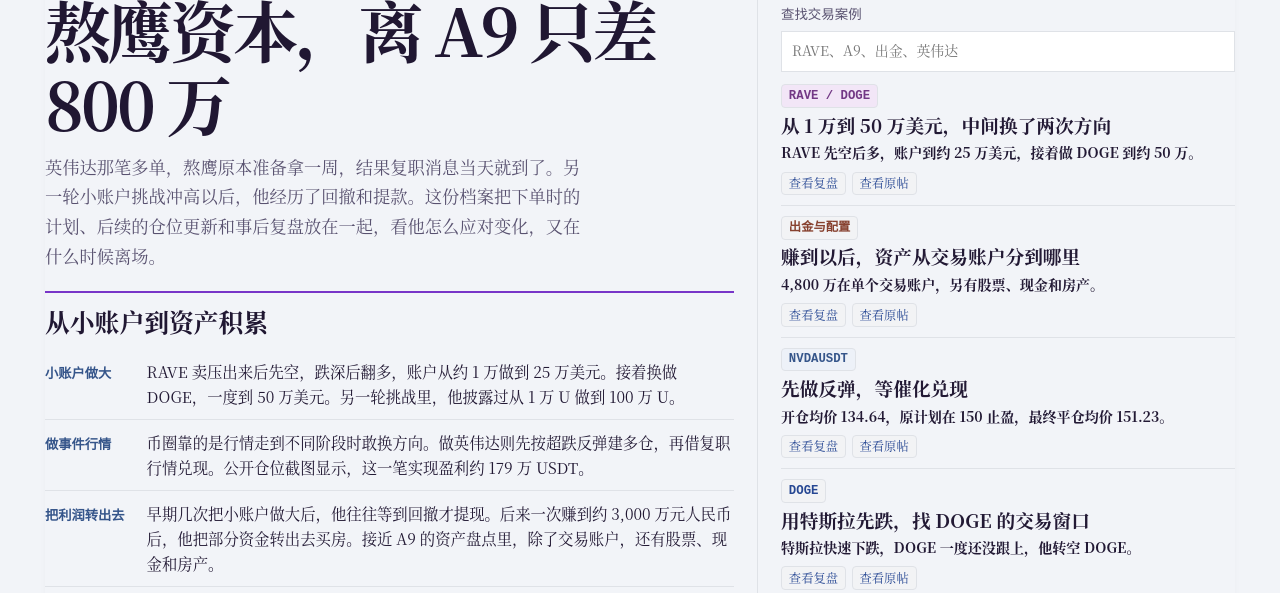
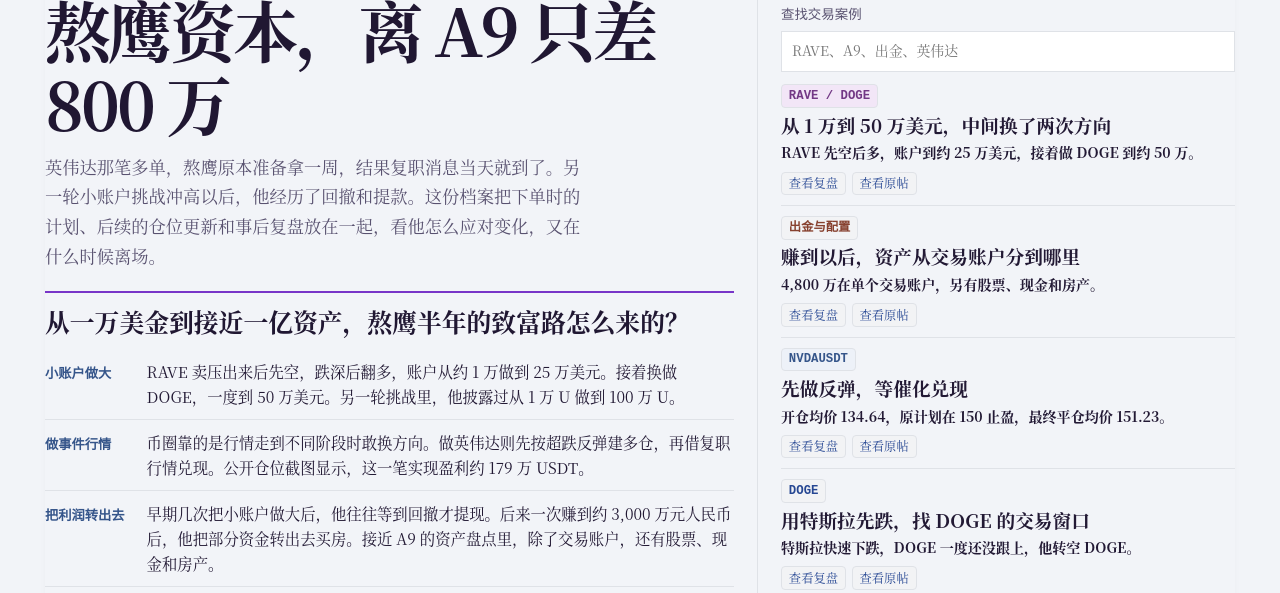
Before and after one commit to Greata16/GRT, a plain HTML site: page eagle-pixel.html in a window 1280 px wide. Shown: the part 197-790 px from the top of the page. Drawn offline with Linux system fonts and the light colour scheme.

Commit message:
Use the requested Eagle growth section heading

```diff
--- a/eagle-pixel.html
+++ b/eagle-pixel.html
@@ -31,7 +31,7 @@
         <h1>熬鹰资本，离 A9 只差 800 万</h1>
         <p class="lede">英伟达那笔多单，熬鹰原本准备拿一周，结果复职消息当天就到了。另一轮小账户挑战冲高以后，他经历了回撤和提款。这份档案把下单时的计划、后续的仓位更新和事后复盘放在一起，看他怎么应对变化，又在什么时候离场。</p>
         <section class="hero-ledger growth-ledger" aria-labelledby="growth-title">
-          <h2 id="growth-title">从小账户到资产积累</h2>
+          <h2 id="growth-title">从一万美金到接近一亿资产，熬鹰半年的致富路怎么来的？</h2>
           <dl class="growth-steps">
             <div>
               <dt>小账户做大</dt>
```
